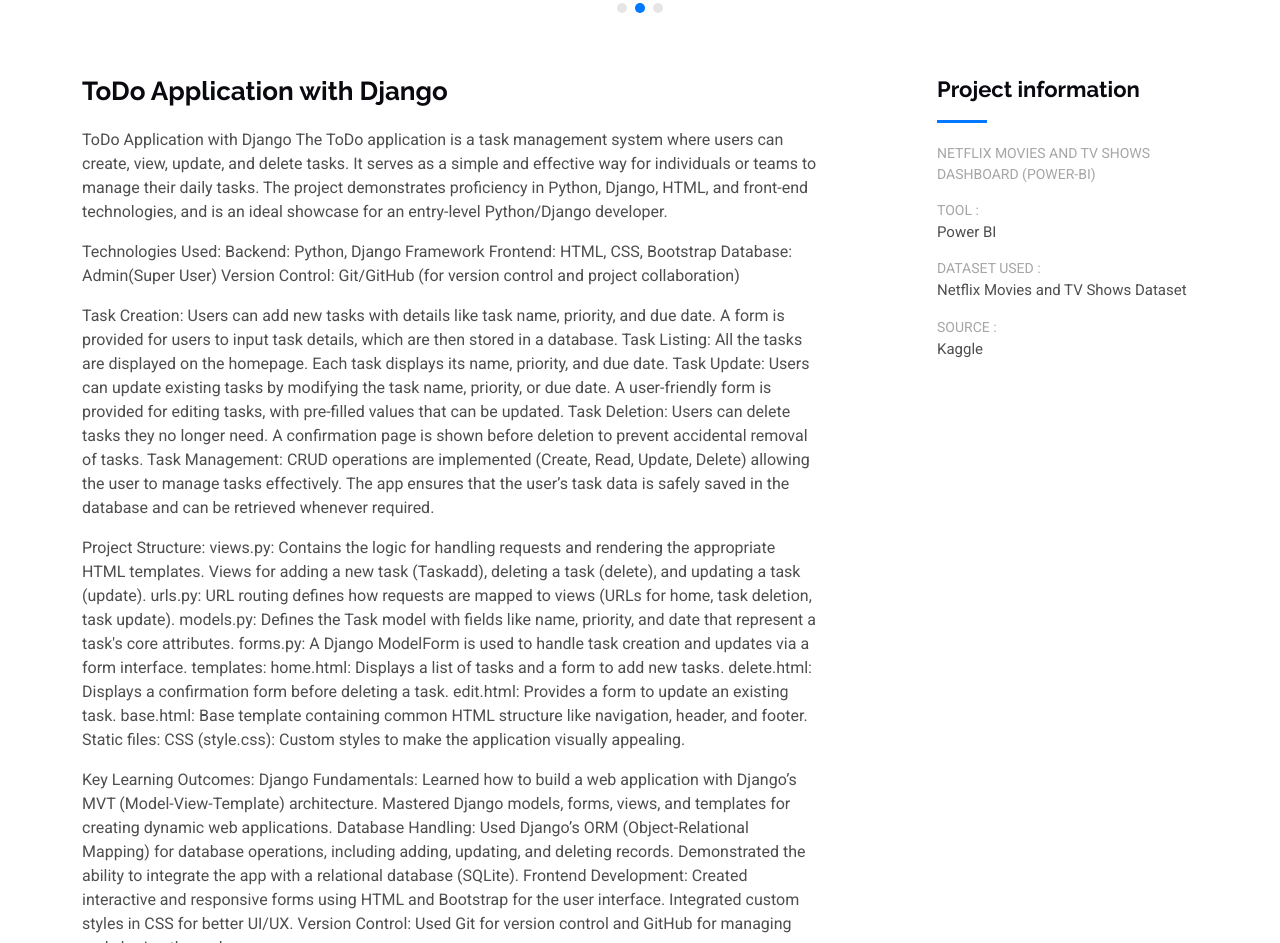
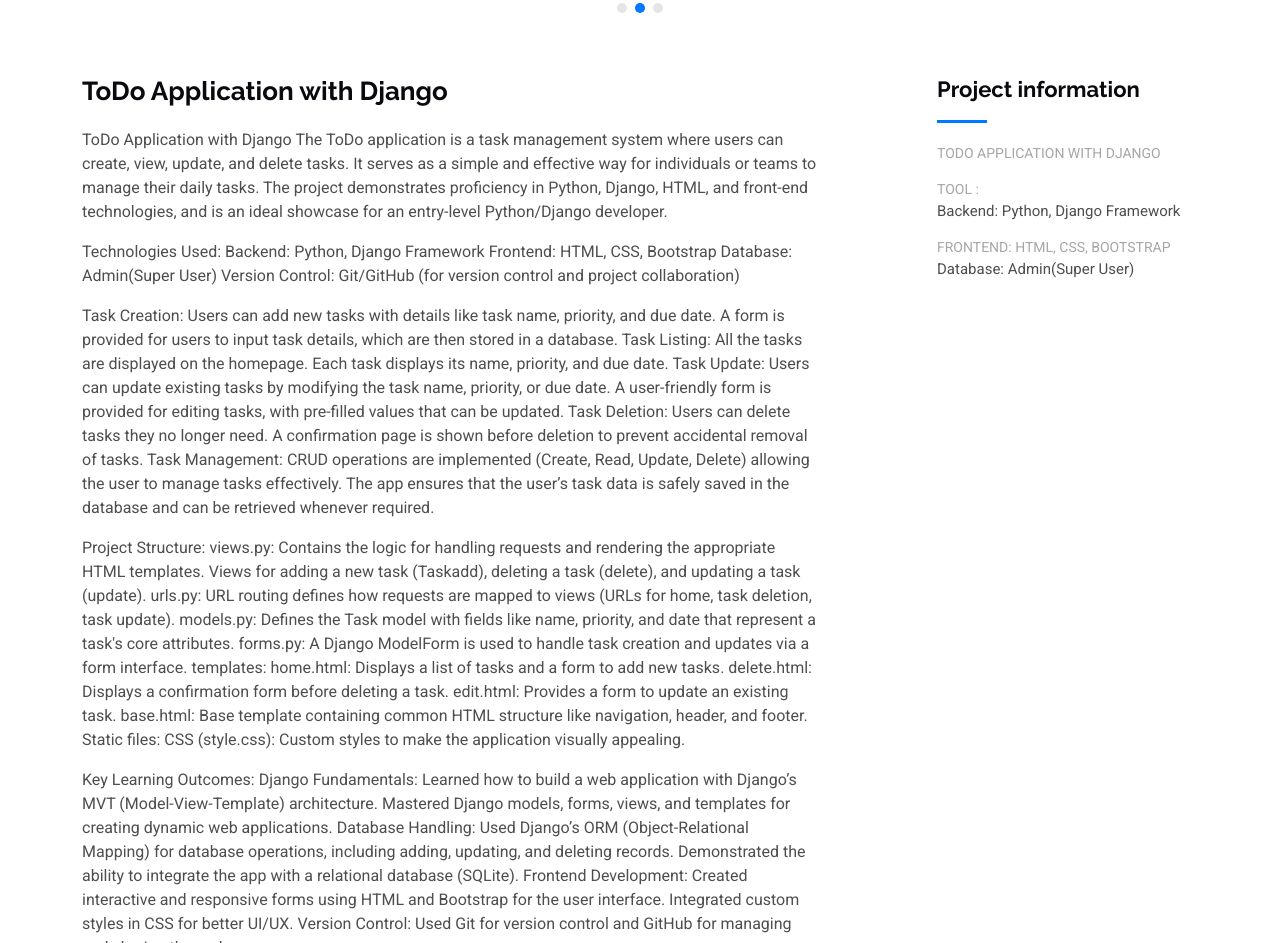
Before and after one commit to Sreedeviks09/Sreedevi_Portfolio, a plain HTML site: page ToDo-details.html in a window 1280 px wide. Shown: the part 835-1778 px from the top of the page. Drawn offline with Linux system fonts and the light colour scheme.

Commit message:
Update the code  add new tab python-django-1

```diff
--- a/ToDo-details.html
+++ b/ToDo-details.html
@@ -202,10 +202,11 @@
                     <div class="portfolio-info">
                         <h3>Project information</h3>
                         <ul>
-                            <li><strong>Netflix Movies and TV Shows Dashboard (Power-Bi)</strong></li>
-                            <li><strong>Tool : </strong> Power BI</a></li>
-                            <li><strong>Dataset Used :</strong> Netflix Movies and TV Shows Dataset</li>
-                            <li><strong>Source : </strong>Kaggle</li>
+                            <li><strong>ToDo Application with Django</strong></li>
+                            <li><strong>Tool : </strong>  Backend: Python, Django Framework
+                                                          </a></li>
+                            <li><strong>Frontend: HTML, CSS, Bootstrap</strong> Database: Admin(Super User)</li>
+
                         </ul>
                     </div>
                 </div>
```
